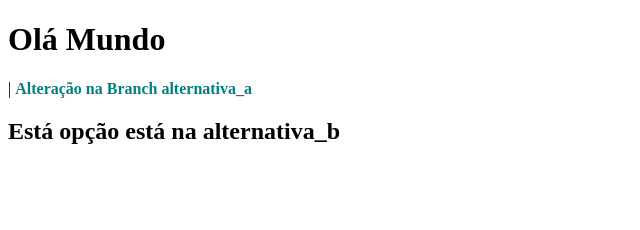
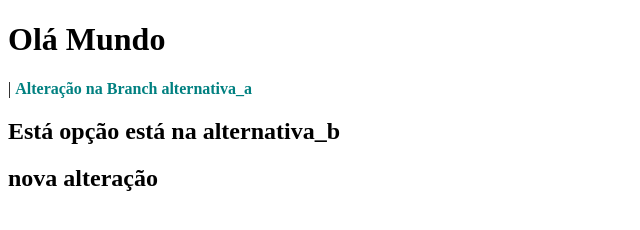
Before and after one commit to DevGuilhermeBezerra/gt3-aulagit01, a plain HTML site: page index.html in a window 1280 px wide. Shown: the whole page, without its empty margins (0-640 px from the left). Drawn offline with Linux system fonts and the light colour scheme.

Commit message:
alteração nova

```diff
--- a/index.html
+++ b/index.html
@@ -11,6 +11,7 @@
     <h1>Olá Mundo</h1>|
     <strong style="color:#008080">Alteração na Branch alternativa_a</strong>
     <h2>Está opção está na alternativa_b</h2>
+    <h2>nova alteração</h2>
 </body>
 
 </html>
```
